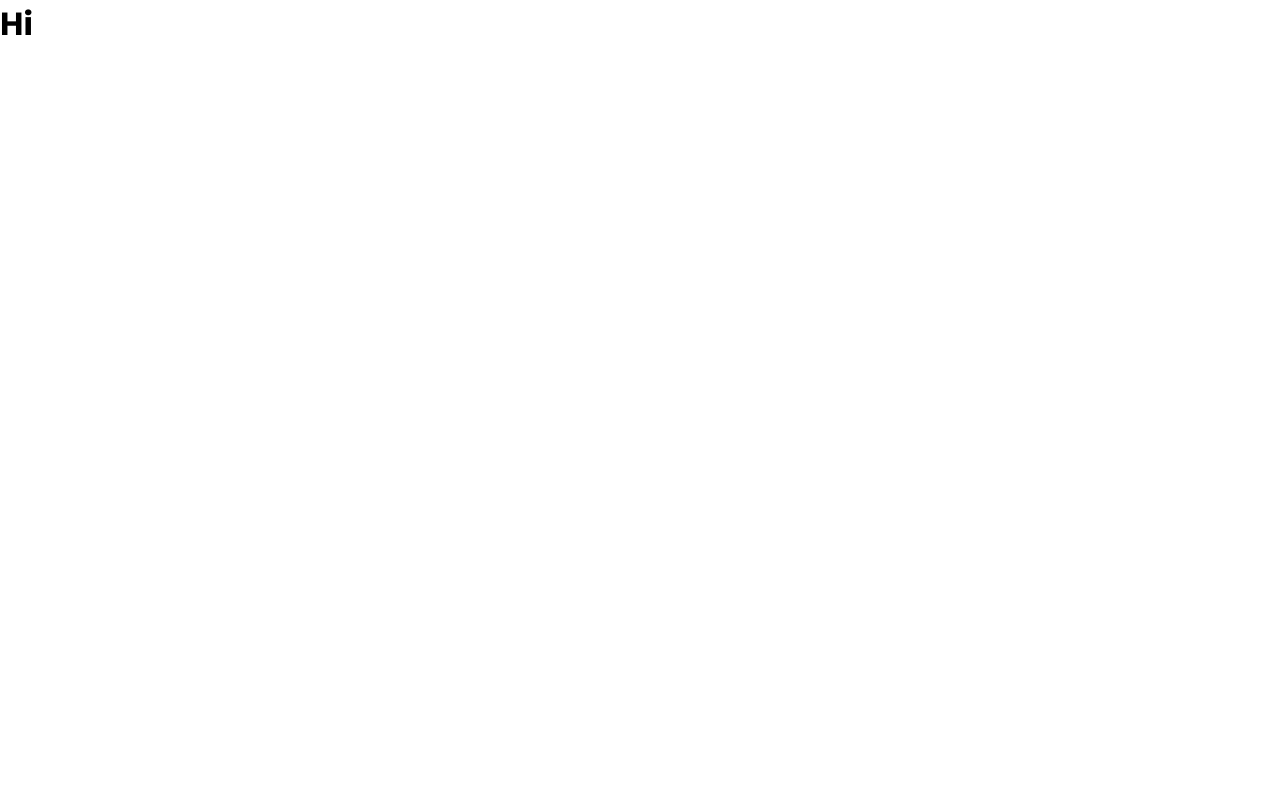
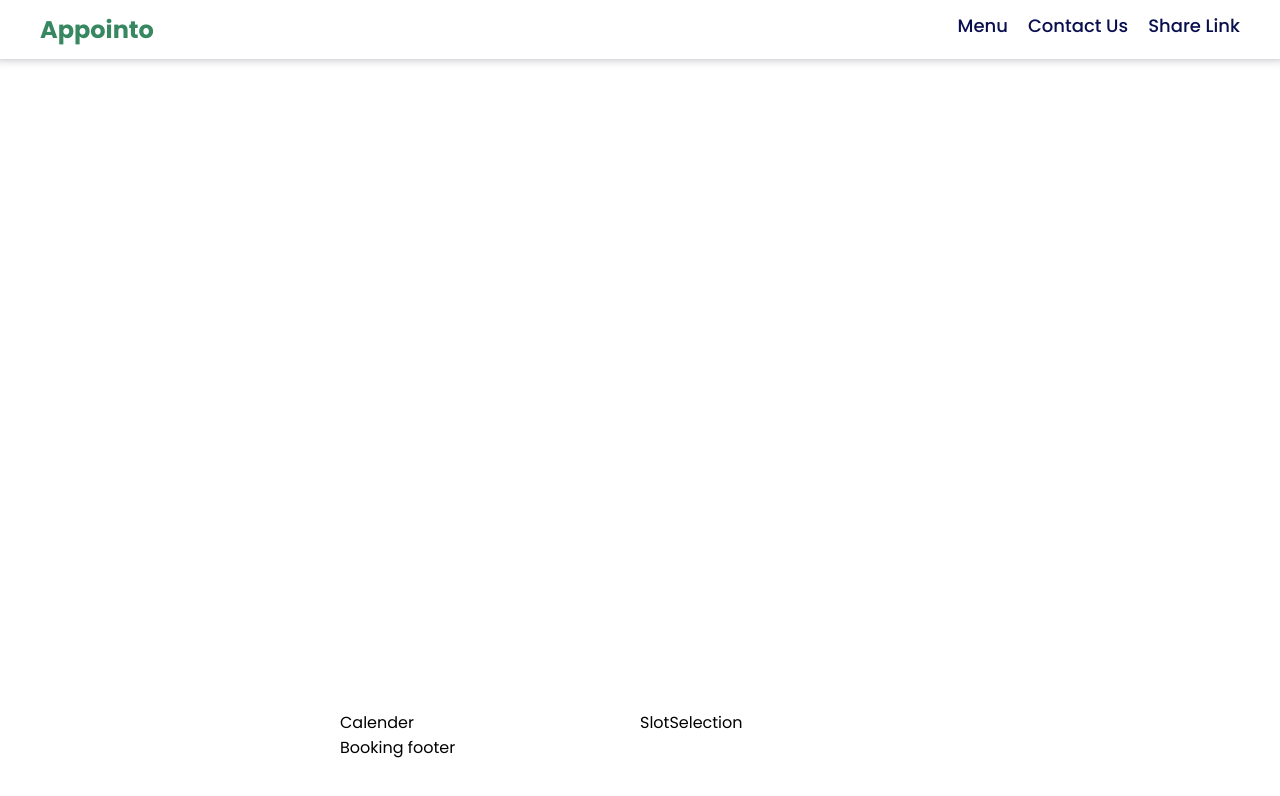
Before and after one commit to prthmh/appointment_booking, a React (Vite) app: page / in a window 1280 px wide. Shown: the top 796 px of the page. Built offline with nearby package versions, Linux system fonts and the light colour scheme.

Commit message:
basic structure of page

```diff
--- a/src/App.css
+++ b/src/App.css
@@ -0,0 +1,18 @@
+* {
+  --d-green: #378760;
+  --l-green: #cce7e0;
+  --text-color: #090f4e;
+}
+
+.app {
+  display: flex;
+  flex-direction: column;
+  justify-content: space-between;
+  height: 95vh;
+}
+
+.b_comp {
+  display: flex;
+  justify-content: center;
+  align-items: center;
+}
--- a/src/App.jsx
+++ b/src/App.jsx
@@ -1,10 +1,15 @@
 import "./App.css";
+import BookingComponent from "./components/BookingComponent/BookingComponent";
+import Header from "./components/Header/Header";
 
 function App() {
   return (
-    <>
-      <h1>Hi</h1>
-    </>
+    <div className="app">
+      <Header />
+      <div className="b_comp">
+        <BookingComponent />
+      </div>
+    </div>
   );
 }
 
--- /dev/null
+++ b/src/components/BookingComponent/BookingComponent.css
@@ -0,0 +1,19 @@
+.booking {
+  display: grid;
+  grid-template-columns: 300px 300px;
+  grid-template-areas:
+    "calender slot"
+    "bookingfooter bookinfooter";
+}
+
+.calender {
+  grid-area: calender;
+}
+
+.slots {
+  grid-area: slot;
+}
+
+.booking_footer {
+  grid-area: bookingfooter;
+}
--- /dev/null
+++ b/src/components/BookingComponent/BookingComponent.jsx
@@ -0,0 +1,20 @@
+import React from "react";
+import "./BookingComponent.css";
+import Calender from "./components/Calender";
+import SlotSelection from "./components/SlotSelection";
+
+const BookingComponent = () => {
+  return (
+    <div className="booking">
+      <div className="calender">
+        <Calender />
+      </div>
+      <div className="slots">
+        <SlotSelection />
+      </div>
+      <div className="booking_footer">Booking footer</div>
+    </div>
+  );
+};
+
+export default BookingComponent;
--- /dev/null
+++ b/src/components/BookingComponent/components/Calender.jsx
@@ -0,0 +1,8 @@
+import React from "react";
+import "./Calender.css";
+
+const Calender = () => {
+  return <div>Calender</div>;
+};
+
+export default Calender;
--- /dev/null
+++ b/src/components/BookingComponent/components/SlotSelection.jsx
@@ -0,0 +1,8 @@
+import React from "react";
+import "./SlotSelection.css";
+
+const SlotSelection = () => {
+  return <div>SlotSelection</div>;
+};
+
+export default SlotSelection;
--- /dev/null
+++ b/src/components/Header/Header.css
@@ -0,0 +1,21 @@
+.header > h2 {
+  margin: 0;
+  color: var(--d-green);
+}
+
+.header {
+  display: flex;
+  flex-direction: row;
+  justify-content: space-between;
+  padding: 12px 40px;
+  box-shadow: 0 -6px 10px 5px rgba(40, 41, 61, 0.4);
+}
+
+.header_option {
+  display: flex;
+  gap: 20px;
+  font-size: 18px;
+  color: var(--text-color);
+  font-weight: 500;
+  line-height: 27px;
+}
--- /dev/null
+++ b/src/components/Header/Header.jsx
@@ -0,0 +1,17 @@
+import React from "react";
+import "./Header.css";
+
+const Header = () => {
+  return (
+    <div className="header">
+      <h2>Appointo</h2>
+      <div className="header_option">
+        <div>Menu</div>
+        <div>Contact Us</div>
+        <div>Share Link</div>
+      </div>
+    </div>
+  );
+};
+
+export default Header;
```
Also changed, not shown: src/components/BookingComponent/components/Calender.css (added), src/components/BookingComponent/components/SlotSelection.css (added).
